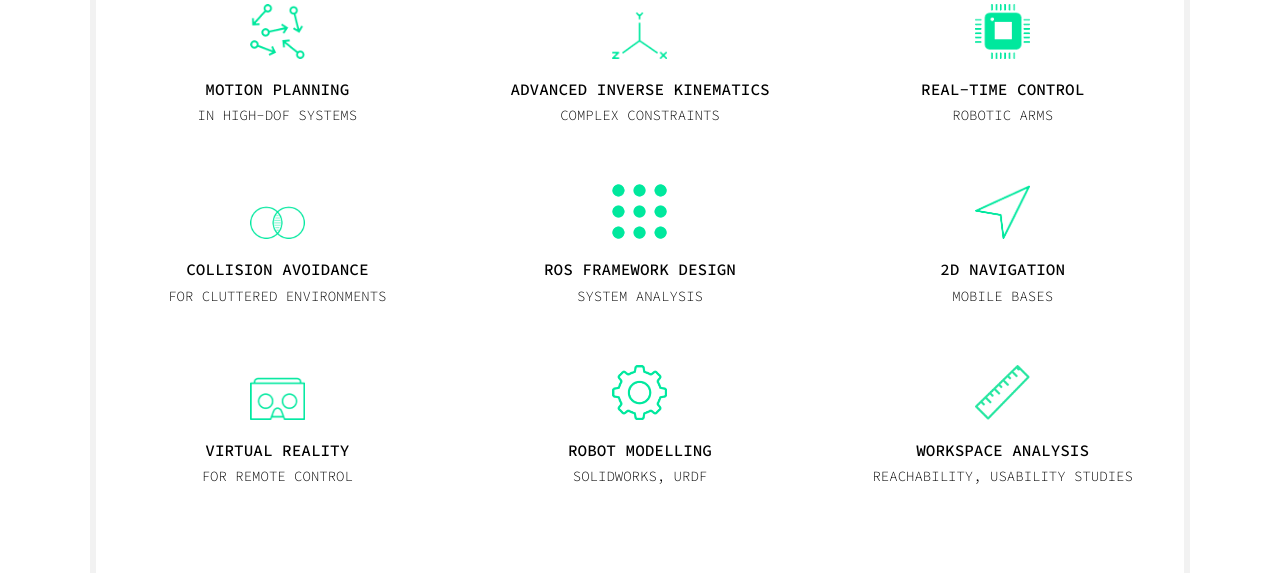
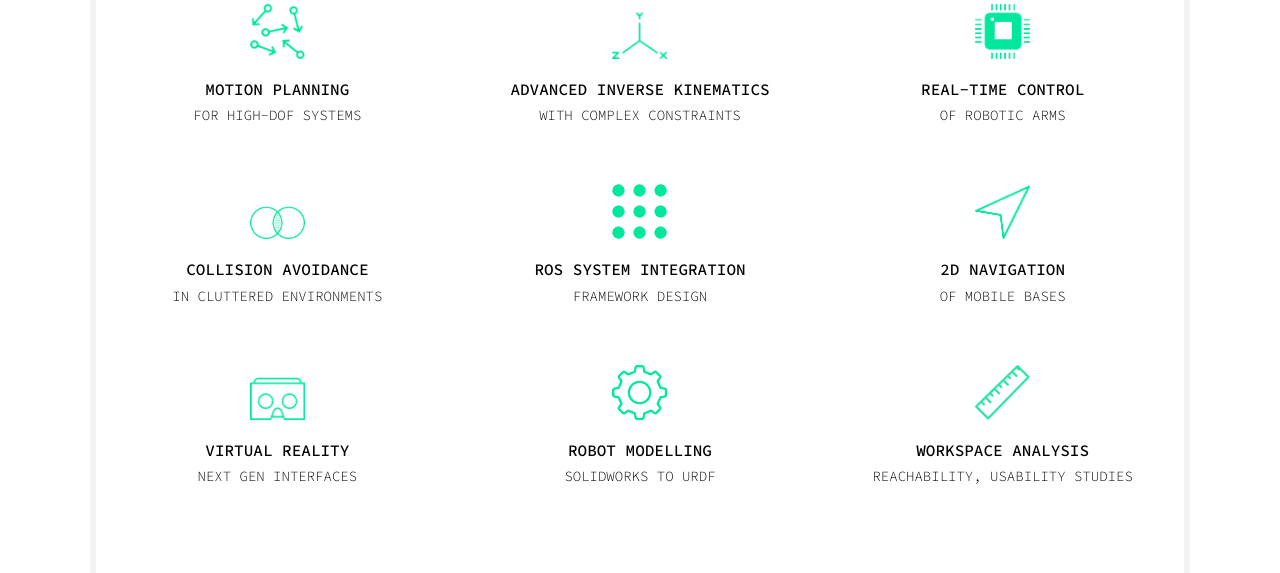
Before and after one commit to PickNikRobotics/beta_moveit_website, a Jekyll site: the page built from index.md, in a window 1280 px wide. Shown: the part 2447-3020 px from the top of the page. Built offline with Jekyll 4.4.1, drawn with Linux system fonts in a browser that asks for light colours; nearby versions of some CDN libraries.

Commit message:
Home page services copywriting (#47)
Small text changes of 'services' matrix copywriting

```diff
--- a/_layouts/home.html
+++ b/_layouts/home.html
@@ -66,46 +66,46 @@
                     <div class="servicesCol" onclick="location.href='{{site.baseurl}}/services#motion_planning_service';" style="cursor:pointer;">
                         <a href="{{site.baseurl}}/services#motion_planning_service"><img class="sIcon" src="./images/icon1.png"></a><br>
                         <a href="{{site.baseurl}}/services#motion_planning_service" class="sLink">MOTION PLANNING</a>
-                        <div class="sSubTitle">IN HIGH-DOF SYSTEMS</div>
+                        <div class="sSubTitle">FOR HIGH-DOF SYSTEMS</div>
                     </div>
                     <div class="servicesCol" onclick="location.href='{{site.baseurl}}/services#advanced_inverse_kinematics';" style="cursor:pointer;">
                         <a href="{{site.baseurl}}/services#advanced_inverse_kinematics"><img class="sIcon" src="./images/icon2.png"></a><br>
                         <a href="{{site.baseurl}}/services#advanced_inverse_kinematics" class="sLink">ADVANCED INVERSE KINEMATICS</a>
-                        <div class="sSubTitle">COMPLEX CONSTRAINTS</div>
+                        <div class="sSubTitle">WITH COMPLEX CONSTRAINTS</div>
                     </div>
                     <div class="servicesCol" onclick="location.href='{{site.baseurl}}/services#real_time_control';" style="cursor:pointer;">
                         <a href="{{site.baseurl}}/services#real_time_control"><img class="sIcon" src="./images/icon3.png"></a><br>
                         <a href="{{site.baseurl}}/services#real_time_control" class="sLink">REAL-TIME CONTROL</a>
-                        <div class="sSubTitle">ROBOTIC ARMS</div>
+                        <div class="sSubTitle">OF ROBOTIC ARMS</div>
                     </div>
                 </div>
                 <div class="servicesRow">
                     <div class="servicesCol" onclick="location.href='{{site.baseurl}}/services#advanced_inverse_kinematics';" style="cursor:pointer;">
                         <a href="{{site.baseurl}}/services#collision_avoidance"><img class="sIcon" src="./images/icon4.png"></a><br>
                         <a href="{{site.baseurl}}/services#collision_avoidance" class="sLink">COLLISION AVOIDANCE</a>
-                        <div class="sSubTitle">FOR CLUTTERED ENVIRONMENTS</div>
+                        <div class="sSubTitle">IN CLUTTERED ENVIRONMENTS</div>
                     </div>
                     <div class="servicesCol" onclick="location.href='{{site.baseurl}}/services#ros_framework_design';" style="cursor:pointer;">
                         <a href="{{site.baseurl}}/services#ros_framework_design"><img class="sIcon" src="./images/icon5.png"></a><br>
-                        <a href="{{site.baseurl}}/services#ros_framework_design" class="sLink">ROS FRAMEWORK DESIGN</a>
-                        <div class="sSubTitle">SYSTEM ANALYSIS</div>
+                        <a href="{{site.baseurl}}/services#ros_framework_design" class="sLink">ROS SYSTEM INTEGRATION</a>
+                        <div class="sSubTitle">FRAMEWORK DESIGN</div>
                     </div>
                     <div class="servicesCol" onclick="location.href='{{site.baseurl}}/services#2d_navigation';" style="cursor:pointer;">
                         <a href="{{site.baseurl}}/services#2d_navigation"><img class="sIcon" src="./images/icon6.png"></a><br>
                         <a href="{{site.baseurl}}/services#2d_navigation" class="sLink">2D NAVIGATION</a>
-                        <div class="sSubTitle">MOBILE BASES</div>
+                        <div class="sSubTitle">OF MOBILE BASES</div>
                     </div>
                 </div>
                 <div class="servicesRow">
                     <div class="servicesCol" onclick="location.href='{{site.baseurl}}/services#virtual_reality';" style="cursor:pointer;">
                         <a href="{{site.baseurl}}/services#virtual_reality"><img class="sIcon" src="./images/icon7.png"></a><br>
                         <a href="{{site.baseurl}}/services#virtual_reality" class="sLink">VIRTUAL REALITY</a>
-                        <div class="sSubTitle">FOR REMOTE CONTROL</div>
+                        <div class="sSubTitle">NEXT GEN INTERFACES</div>
                     </div>
                     <div class="servicesCol" onclick="location.href='{{site.baseurl}}/services#robot_modelling';" style="cursor:pointer;">
                         <a href="{{site.baseurl}}/services#robot_modelling"><img class="sIcon" src="./images/icon8.png"></a><br>
                         <a href="{{site.baseurl}}/services#robot_modelling" class="sLink">ROBOT MODELLING</a>
-                        <div class="sSubTitle">SOLIDWORKS, URDF</div>
+                        <div class="sSubTitle">SOLIDWORKS TO URDF</div>
                     </div>
                     <div class="servicesCol" onclick="location.href='{{site.baseurl}}/services#workspace_analysis';" style="cursor:pointer;">
                         <a href="{{site.baseurl}}/services#workspace_analysis"><img class="sIcon" src="./images/ruler-icon.png"></a><br>
```
